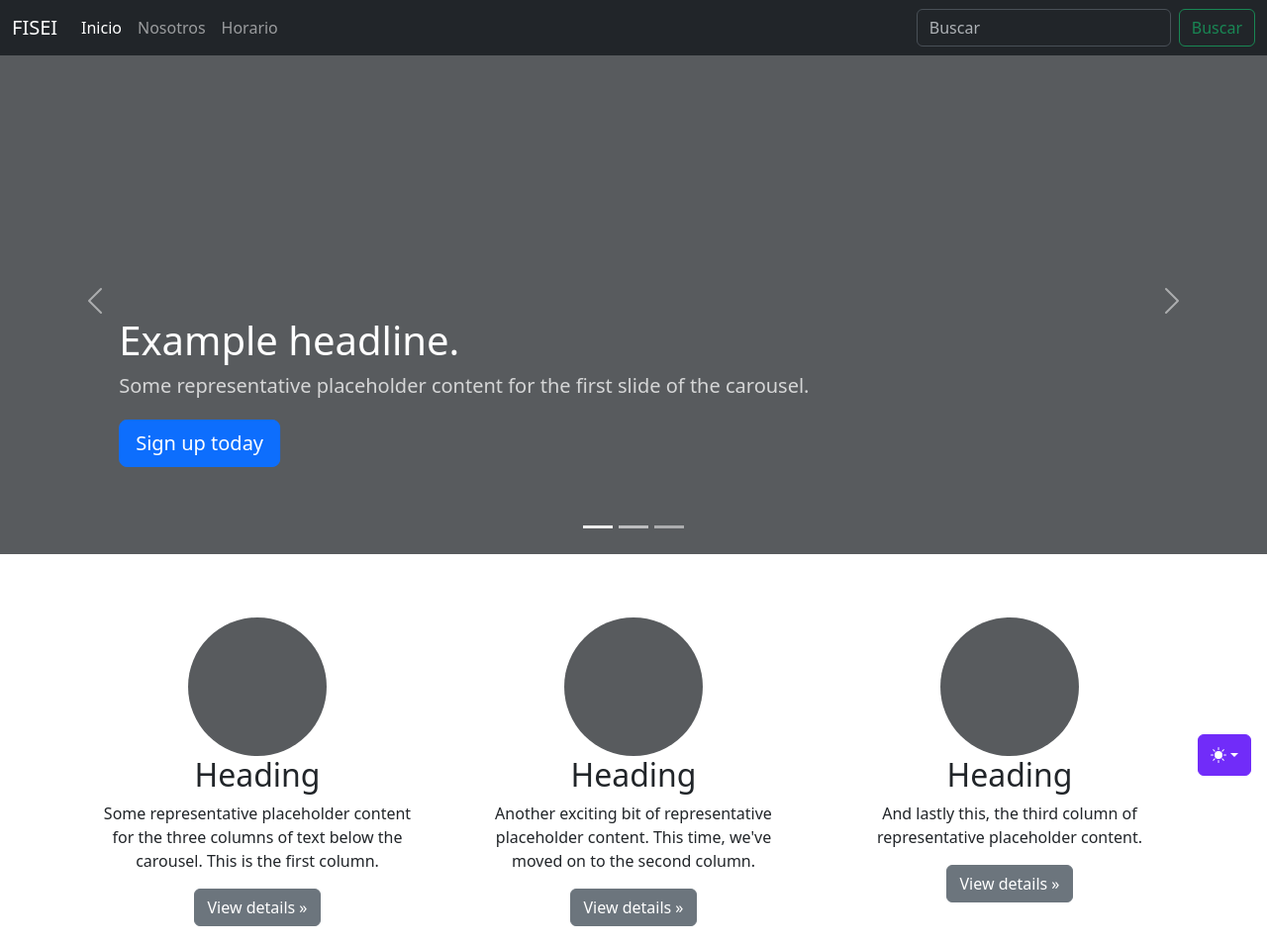
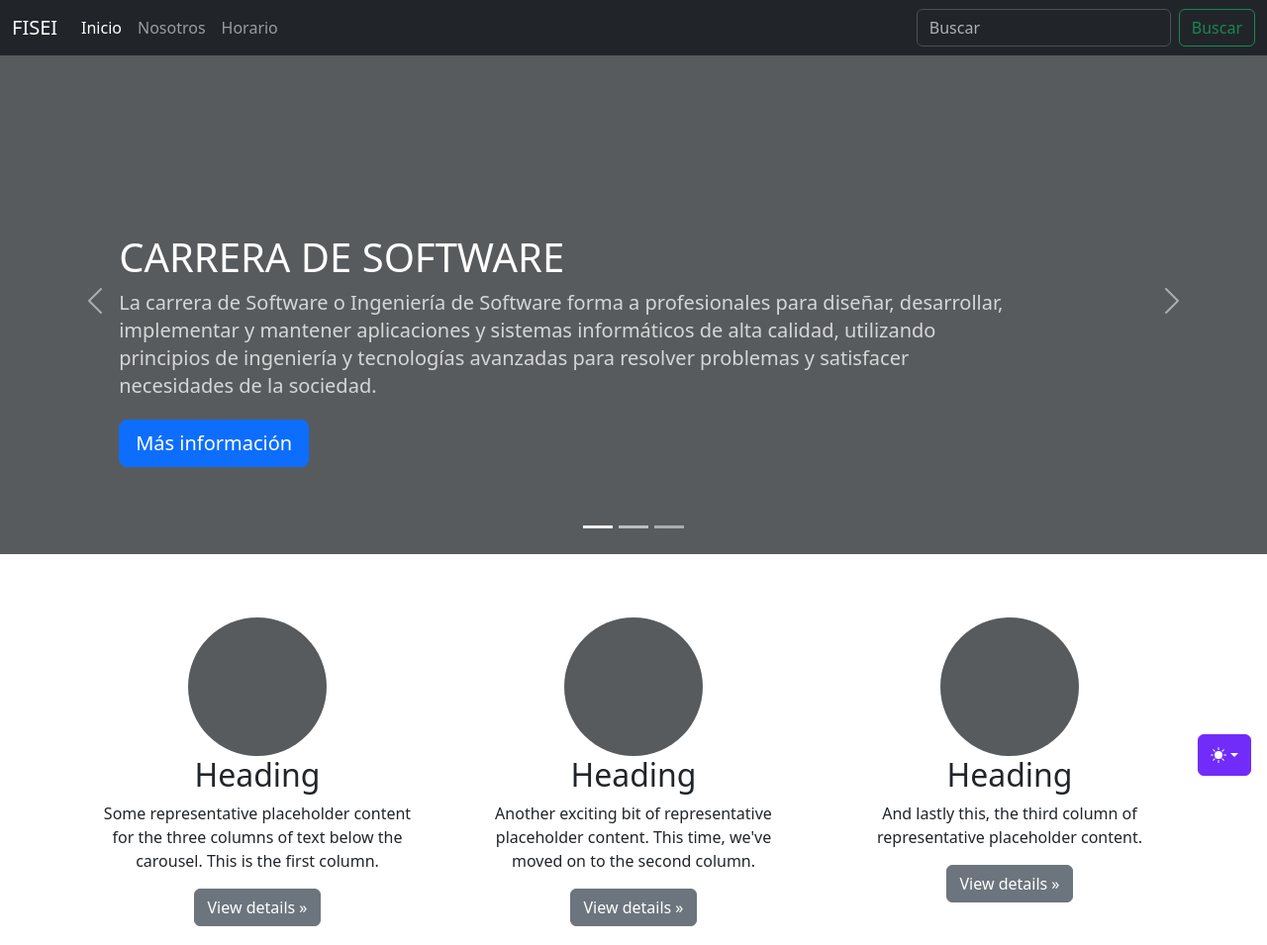
Before and after one commit to Bryan-Quitto/fisei, a plain HTML site: page index.html in a window 1280 px wide. Shown: the top 955 px of the page at 99% size. Drawn offline with Linux system fonts and the light colour scheme.

Commit message:
Información de la carrera de software en el carrousel

```diff
--- a/index.html
+++ b/index.html
@@ -270,13 +270,12 @@
             </svg>
             <div class="container">
               <div class="carousel-caption text-start">
-                <h1>Example headline.</h1>
+                <h1>CARRERA DE SOFTWARE</h1>
                 <p class="opacity-75">
-                  Some representative placeholder content for the first slide of
-                  the carousel.
+                  La carrera de Software o Ingeniería de Software forma a profesionales para diseñar, desarrollar, implementar y mantener aplicaciones y sistemas informáticos de alta calidad, utilizando principios de ingeniería y tecnologías avanzadas para resolver problemas y satisfacer necesidades de la sociedad.
                 </p>
                 <p>
-                  <a class="btn btn-lg btn-primary" href="#">Sign up today</a>
+                  <a class="btn btn-lg btn-primary" href="#">Más información</a>
                 </p>
               </div>
             </div>
```
